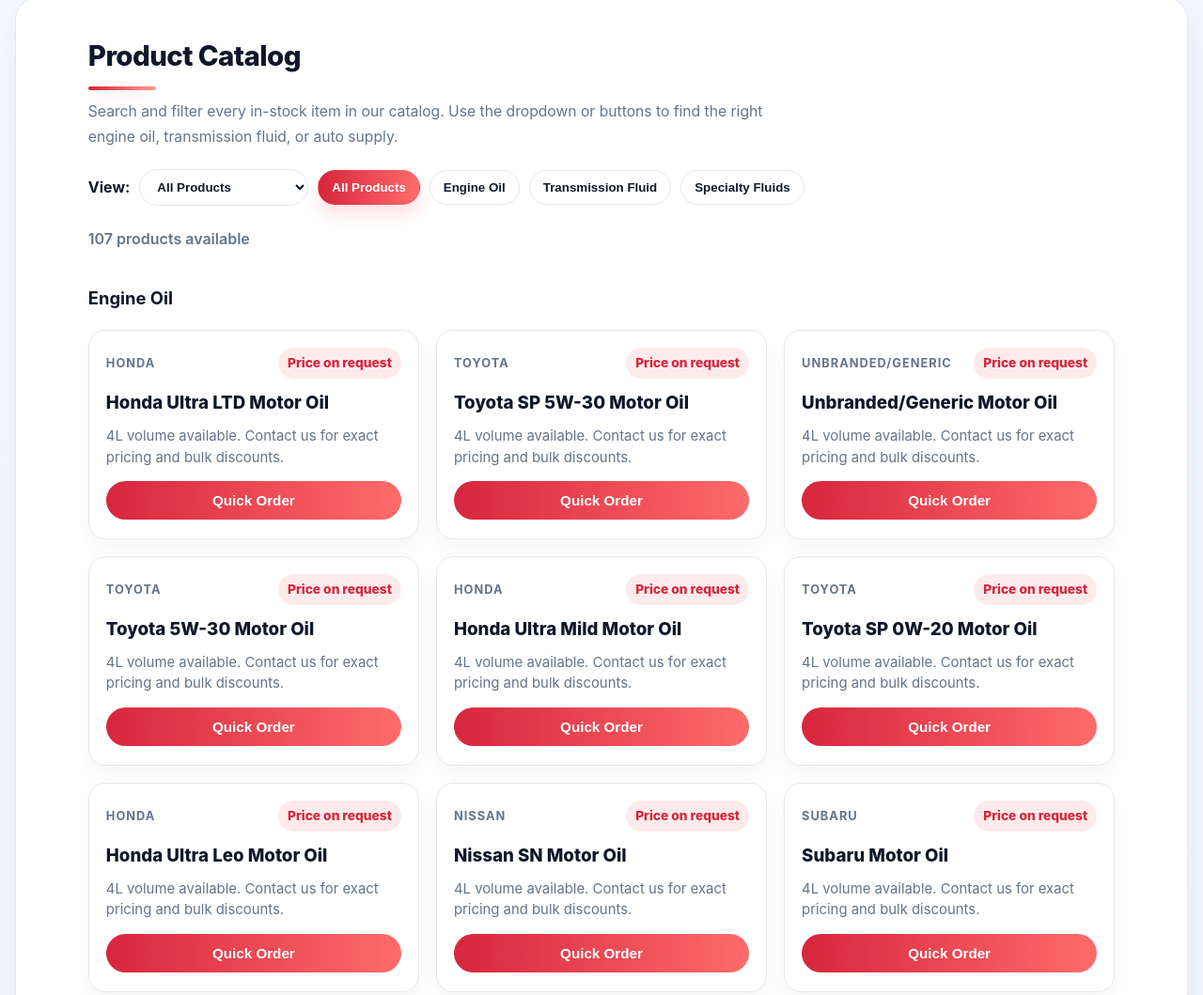
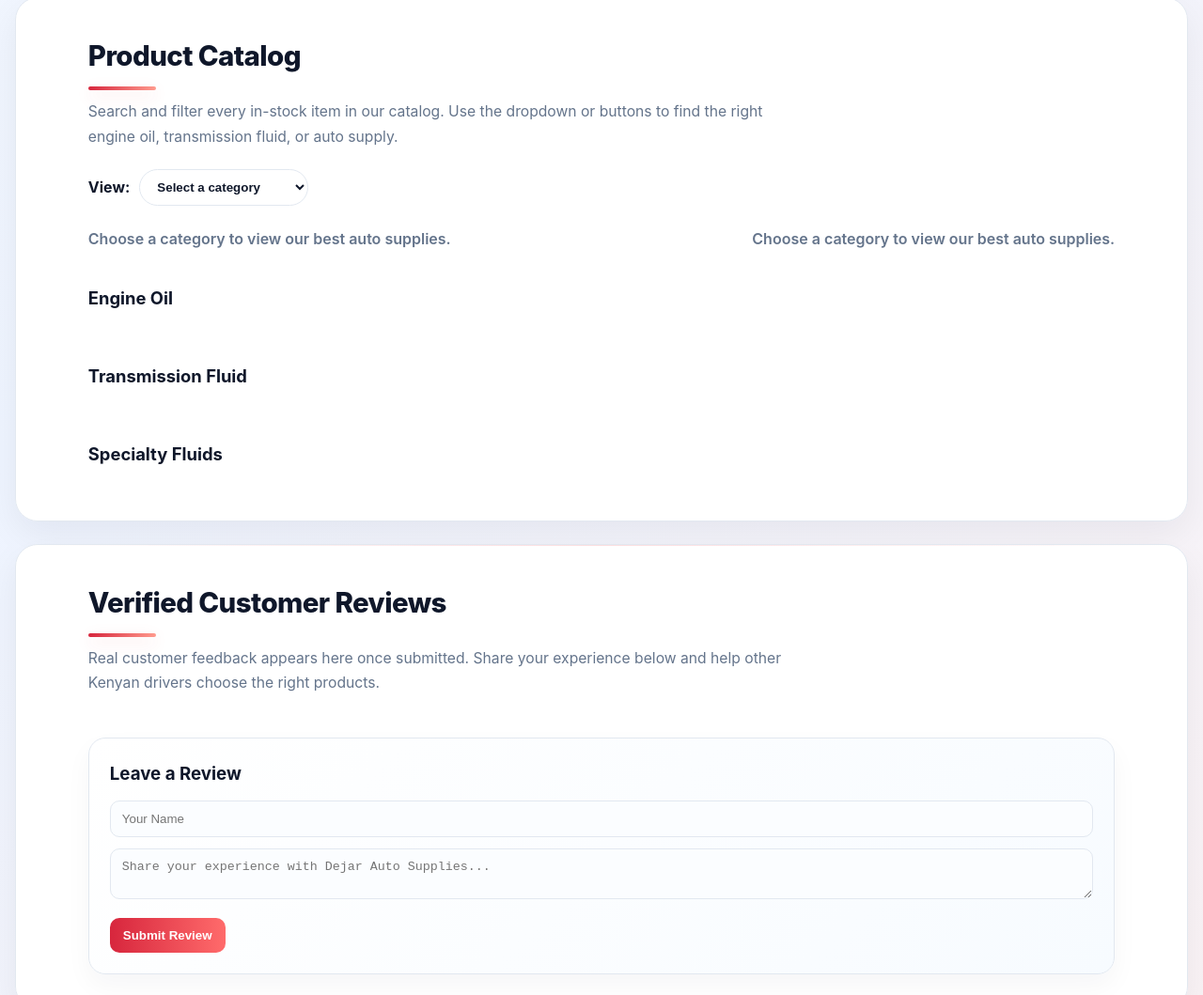
Before and after one commit to davidotieno13827-cell/dejar-autospares, a website: page index.html in a window 1280 px wide. Shown: the part 1522-2581 px from the top of the page at 94% size. Drawn offline with Linux system fonts and the light colour scheme.

Commit message:
Keep only dropdown category filter and hide products until selection

```diff
--- a/app.js
+++ b/app.js
@@ -764,15 +764,10 @@
     const catalogCards = Array.from(document.querySelectorAll('#catalog-grid .product-card'));
     const oilCards = Array.from(document.querySelectorAll('.oil-grid .oil-card'));
     const slides = document.querySelectorAll('.product-carousel .carousel-slide');
-    const buttons = document.querySelectorAll('.filter-btn');
     const categorySelect = document.getElementById('catalog-category-select');
     const countLabel = document.getElementById('search-count');
     const noResults = document.getElementById('no-results');
     const catalogGrid = document.getElementById('catalog-grid');
-
-    buttons.forEach(btn => {
-        btn.classList.toggle('active', btn.dataset.filter === normalizedFilter);
-    });
 
     if (categorySelect) {
         categorySelect.value = normalizedFilter;
@@ -1015,10 +1010,10 @@
 
 renderInventory();
 window.__carouselControllers = initSectionCarousels();
-filterProducts('all');
+filterProducts('none');
 
 window.addEventListener('DOMContentLoaded', () => {
-    activateCategory('all');
+    activateCategory('none');
     initTestimonialCarousel();
     initFaqAccordion();
 
@@ -1031,12 +1026,6 @@
             filterProducts();
         });
     }
-
-    document.querySelectorAll('.filter-btn').forEach((btn) => {
-        btn.addEventListener('click', () => {
-            activateCategory(btn.dataset.filter || 'all');
-        });
-    });
 
     const categorySelect = document.getElementById('catalog-category-select');
     if (categorySelect) {
--- a/index.html
+++ b/index.html
@@ -186,16 +186,12 @@
                 <div class="filter-select-wrapper">
                     <label for="catalog-category-select" class="filter-select-label">View:</label>
                     <select id="catalog-category-select" class="filter-select" aria-label="Select product category">
-                        <option value="all">All Products</option>
+                        <option value="none" selected hidden>Select a category</option>
                         <option value="engine oil">Engine Oil</option>
                         <option value="transmission fluid">Transmission Fluid</option>
                         <option value="specialty fluids">Specialty Fluids</option>
                     </select>
                 </div>
-                <button type="button" class="filter-btn active" data-filter="all">All Products</button>
-                <button type="button" class="filter-btn" data-filter="engine oil">Engine Oil</button>
-                <button type="button" class="filter-btn" data-filter="transmission fluid">Transmission Fluid</button>
-                <button type="button" class="filter-btn" data-filter="specialty fluids">Specialty Fluids</button>
             </div>
             <div class="catalog-hint">
                 <span id="search-count" class="search-count">Browse our product categories.</span>
```
